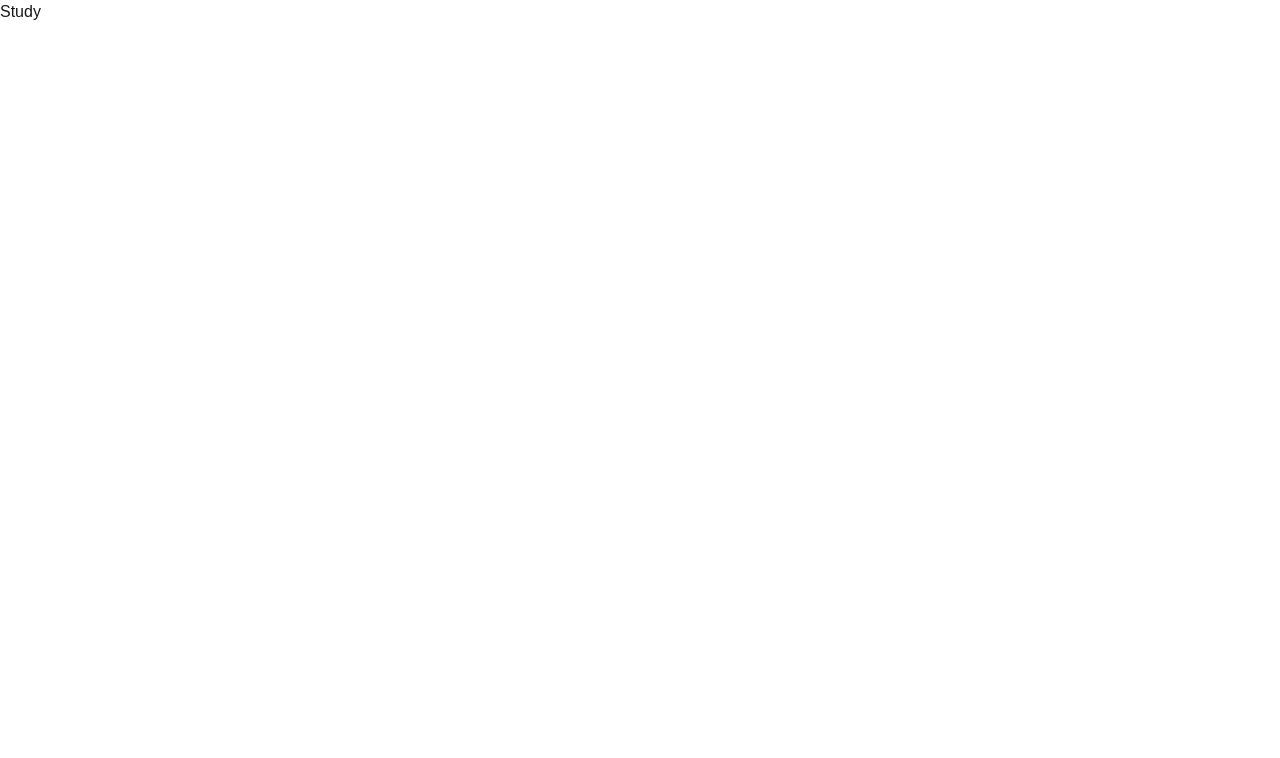
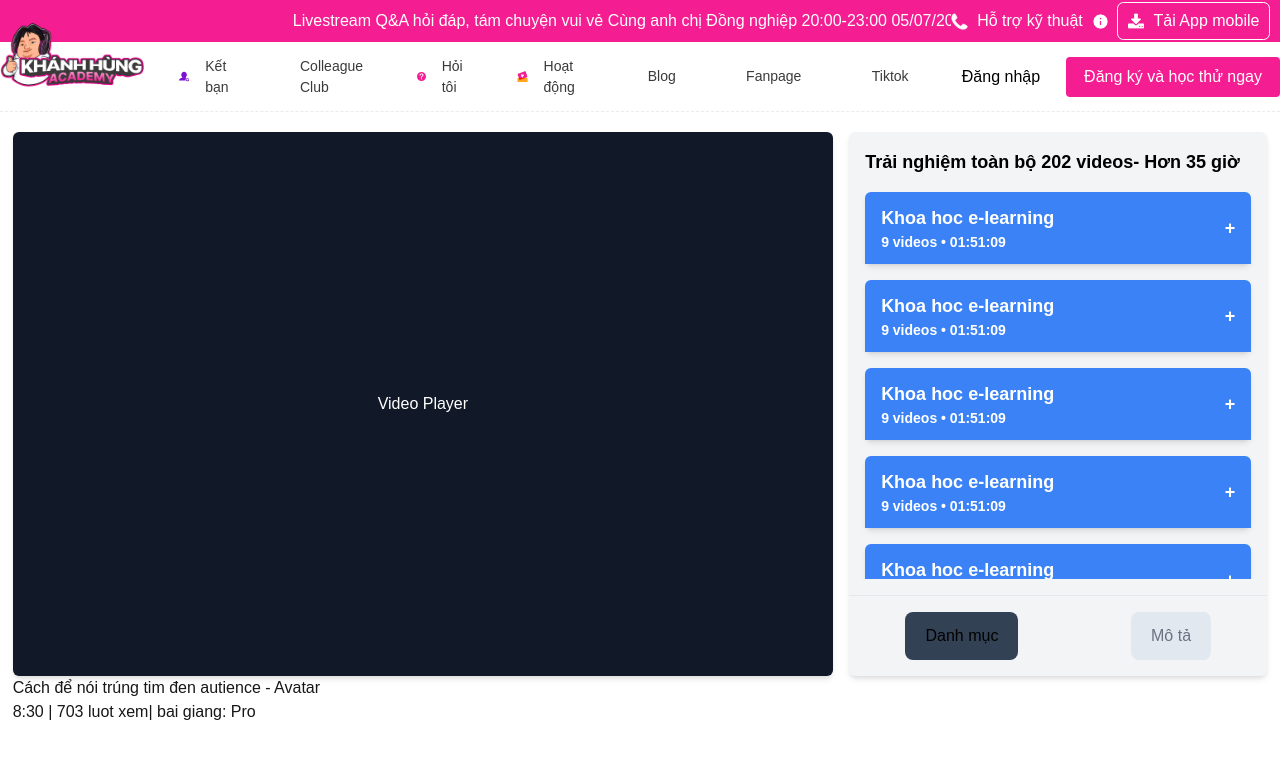
Before and after one commit to doanhuyxh/khanh_hung_fe, a Next.js app: page /learn/study in a window 1280 px wide. Shown: the top 758 px of the page. Built offline with nearby package versions, Linux system fonts and the light colour scheme.

Commit message:
layout phan trang khoa hoc

```diff
--- /dev/null
+++ b/app/components/Collapse/CollapseCourse.tsx
@@ -0,0 +1,76 @@
+import { useState } from "react";
+
+interface CourseItem {
+  image: string;
+  type: string;
+  isFree: boolean;
+  timeDuration: string;
+  name: string;
+}
+
+interface CollapseCourseProps {
+  title: string;
+  numberVideo: number;
+  timeDuration: string;
+  data: CourseItem[];
+}
+
+export default function CollapseCourse({
+  title,
+  numberVideo,
+  timeDuration,
+  data,
+}: CollapseCourseProps) {
+  const [isOpen, setIsOpen] = useState(false);
+
+  return (
+    <div className="w-full rounded-md shadow-md">
+      <button
+        onClick={() => setIsOpen(!isOpen)}
+        className="w-full px-4 py-3 text-left bg-blue-500 text-white font-semibold rounded-t-md hover:bg-blue-600 flex justify-between items-center"
+      >
+        <div>
+          <h2 className="text-lg">{title}</h2>
+          <p className="text-sm">
+            {numberVideo} videos • {timeDuration}
+          </p>
+        </div>
+        <span className="text-lg">{isOpen ? "-" : "+"}</span>
+      </button>
+
+      <div
+        className={`transition-all duration-300 ease-in-out overflow-hidden bg-gray-100 ${
+          isOpen ? "max-h-screen" : "max-h-0"
+        }`}
+        style={{ transitionProperty: "max-height" }}
+      >
+        <div className="p-4">
+          {data.map((item, index) => (
+            <div
+              key={index}
+              className="flex items-center cursor-pointer p-2 mb-2 bg-white rounded-md shadow-sm hover:shadow-md"
+            >
+              <div className="w-1/3">
+                <img
+                  src={item.image}
+                  alt={item.name}
+                  className="w-full h-auto rounded-md object-cover"
+                />
+              </div>
+
+              <div className="w-2/3 flex flex-col gap-10 px-4">
+                <h3 className="text-sm font-medium mb-2 text-black">
+                  {item.name}
+                </h3>
+                <div className="flex justify-between text-xs text-gray-500">
+                  <p>{item.isFree ? "Free" : "Paid"}</p>
+                  <p>{item.timeDuration}</p>
+                </div>
+              </div>
+            </div>
+          ))}
+        </div>
+      </div>
+    </div>
+  );
+}
--- /dev/null
+++ b/app/components/Collapse/index.tsx
@@ -0,0 +1,5 @@
+import CollapseCourse from "./CollapseCourse";
+
+export {
+    CollapseCourse
+}
--- a/app/components/Headers/Auth.scss
+++ b/app/components/Headers/Auth.scss
@@ -8,6 +8,10 @@
 
 .btn_login {
     @extend .btn_header;
+
+    span{
+        color: #000;
+    }
 
     &:hover {
         border: 1px dashed var(--primary-color);
--- a/app/layout.tsx
+++ b/app/layout.tsx
@@ -1,13 +1,17 @@
 import { geistSans, geistMono, metadata } from "./configs/layout-config";
 import "./styles/global.css";
+import Header from "./components/Headers";
 
 export default function RootLayout({
   children,
 }: Readonly<{
   children: React.ReactNode;
 }>) {
-  const title = typeof metadata.title === 'string' ? metadata.title : 'Title';
-  const description = typeof metadata.description === 'string' ? metadata.description : 'Description';
+  const title = typeof metadata.title === "string" ? metadata.title : "Title";
+  const description =
+    typeof metadata.description === "string"
+      ? metadata.description
+      : "Description";
 
   return (
     <html lang="en">
@@ -15,8 +19,11 @@ export default function RootLayout({
         <title>{title}</title>
         <meta name="description" content={description} />
       </head>
-      <body className={`${geistSans.variable} ${geistMono.variable} antialiased`}>
-        {children}
+      <body
+        className={`${geistSans.variable} ${geistMono.variable} antialiased`}
+      >
+        <Header />
+        <main className="main">{children}</main>
       </body>
     </html>
   );
--- a/app/learn/study/page.tsx
+++ b/app/learn/study/page.tsx
@@ -1,10 +1,157 @@
+"use client";
 
+import { useEffect, useState } from "react";
+import "../../styles/study.scss";
+import { CollapseCourse } from "@/app/components/Collapse";
 
+export default function StudyPage() {
+  const title = "Khoa hoc e-learning";
+  const [data, setData] = useState<any[]>([]);
 
-export default function Page() {
-    return (
+  const [activeTab, setActiveTab] = useState("course"); // Default tab is "course"
+
+  useEffect(() => {
+    let temp_arr = [];
+    for (let i = 0; i < 20; i++) {
+      let temp = {
+        image: "/assets/images/course/co-hoi-cua-chuyen-gia.png",
+        type: "quan_trong",
+        isFree: true,
+        timeDuration: "10:35",
+        name: "Cơ hội thật sự của chuyên gia trong thời đại sáo rỗng!",
+      };
+
+      temp_arr.push(temp);
+    }
+    setData(temp_arr);
+  }, []);
+
+  return (
+    <div className="study_container flex flex-col lg:flex-row lg:gap-4 lg:px-10 px-4 py-8">
+      <div className="video_section flex-1 bg-gray-900  rounded-md shadow-md">
+        <div className="h-full w-full flex items-center justify-center text-white">
+          <p>Video Player</p>
+        </div>
         <div>
-            <h1>Study</h1>
+          <p className="text-xxl">
+            Cách để nói trúng tim đen autience - Avatar
+          </p>
+          <p>8:30 | 703 luot xem| bai giang: Pro</p>
         </div>
-    )
+      </div>
+
+      <div className="video_list lg:w-1/3 w-full bg-gray-100 rounded-md shadow-md mt-4 lg:mt-0 flex flex-col">
+        {activeTab == "course" && (
+          <div className="p-4 flex-1 overflow-y-auto">
+            <h2 className="text-lg font-semibold mb-4 text-black">
+              Trải nghiệm toàn bộ 202 videos- Hơn 35 giờ
+            </h2>
+            <div className="space-y-4">
+              {data.map((item: any, index: number) => {
+                return (
+                  <CollapseCourse
+                  key={index}
+                    title={title}
+                    data={data}
+                    numberVideo={9}
+                    timeDuration="01:51:09"
+                  />
+                );
+              })}
+            </div>
+          </div>
+        )}
+
+        {activeTab == "description" && (
+          <div className="p-4 flex-1 overflow-y-auto">
+            <div className="text-black">
+              Lorem ipsum, dolor sit amet consectetur adipisicing elit. Sequi,
+              illum mollitia deleniti enim tenetur, aliquid aspernatur error
+              fugiat sunt consequatur perferendis molestiae dolore nulla? Ad at
+              perferendis illo nobis magni. Lorem ipsum, dolor sit amet
+              consectetur adipisicing elit. Sequi, illum mollitia deleniti enim
+              tenetur, aliquid aspernatur error fugiat sunt consequatur
+              perferendis molestiae dolore nulla? Ad at perferendis illo nobis
+              magni. Lorem ipsum, dolor sit amet consectetur adipisicing elit.
+              Sequi, illum mollitia deleniti enim tenetur, aliquid aspernatur
+              error fugiat sunt consequatur perferendis molestiae dolore nulla?
+              Ad at perferendis illo nobis magni. Lorem ipsum, dolor sit amet
+              consectetur adipisicing elit. Sequi, illum mollitia deleniti enim
+              tenetur, aliquid aspernatur error fugiat sunt consequatur
+              perferendis molestiae dolore nulla? Ad at perferendis illo nobis
+              magni. Lorem ipsum, dolor sit amet consectetur adipisicing elit.
+              Sequi, illum mollitia deleniti enim tenetur, aliquid aspernatur
+              error fugiat sunt consequatur perferendis molestiae dolore nulla?
+              Ad at perferendis illo nobis magni. Lorem ipsum, dolor sit amet
+              consectetur adipisicing elit. Sequi, illum mollitia deleniti enim
+              tenetur, aliquid aspernatur error fugiat sunt consequatur
+              perferendis molestiae dolore nulla? Ad at perferendis illo nobis
+              magni. Lorem ipsum, dolor sit amet consectetur adipisicing elit.
+              Sequi, illum mollitia deleniti enim tenetur, aliquid aspernatur
+              error fugiat sunt consequatur perferendis molestiae dolore nulla?
+              Ad at perferendis illo nobis magni. Lorem ipsum, dolor sit amet
+              consectetur adipisicing elit. Sequi, illum mollitia deleniti enim
+              tenetur, aliquid aspernatur error fugiat sunt consequatur
+              perferendis molestiae dolore nulla? Ad at perferendis illo nobis
+              magni. Lorem ipsum, dolor sit amet consectetur adipisicing elit.
+              Sequi, illum mollitia deleniti enim tenetur, aliquid aspernatur
+              error fugiat sunt consequatur perferendis molestiae dolore nulla?
+              Ad at perferendis illo nobis magni. Lorem ipsum, dolor sit amet
+              consectetur adipisicing elit. Sequi, illum mollitia deleniti enim
+              tenetur, aliquid aspernatur error fugiat sunt consequatur
+              perferendis molestiae dolore nulla? Ad at perferendis illo nobis
+              magni. Lorem ipsum, dolor sit amet consectetur adipisicing elit.
+              Sequi, illum mollitia deleniti enim tenetur, aliquid aspernatur
+              error fugiat sunt consequatur perferendis molestiae dolore nulla?
+              Ad at perferendis illo nobis magni. Lorem ipsum, dolor sit amet
+              consectetur adipisicing elit. Sequi, illum mollitia deleniti enim
+              tenetur, aliquid aspernatur error fugiat sunt consequatur
+              perferendis molestiae dolore nulla? Ad at perferendis illo nobis
+              magni. Lorem ipsum, dolor sit amet consectetur adipisicing elit.
+              Sequi, illum mollitia deleniti enim tenetur, aliquid aspernatur
+              error fugiat sunt consequatur perferendis molestiae dolore nulla?
+              Ad at perferendis illo nobis magni. Lorem ipsum, dolor sit amet
+              consectetur adipisicing elit. Sequi, illum mollitia deleniti enim
+              tenetur, aliquid aspernatur error fugiat sunt consequatur
+              perferendis molestiae dolore nulla? Ad at perferendis illo nobis
+              magni.
+            </div>
+          </div>
+        )}
+
+        <div className="my-4">
+          <div className="flex justify-around border-t pt-4">
+            <button
+              className={`px-5 py-3 rounded-lg ${
+                activeTab === "course" ? "bg-slate-700" : "bg-slate-200"
+              }`}
+              onClick={() => setActiveTab("course")}
+            >
+              <span
+                className={
+                  activeTab === "course" ? "text-black" : "text-gray-500"
+                }
+              >
+                Danh mục
+              </span>
+            </button>
+            <button
+              className={`px-5 py-3 rounded-lg ${
+                activeTab === "description" ? "bg-slate-700" : "bg-slate-200"
+              }`}
+              onClick={() => setActiveTab("description")}
+            >
+              <span
+                className={
+                  activeTab === "description" ? "text-black" : "text-gray-500"
+                }
+              >
+                Mô tả
+              </span>
+            </button>
+          </div>
+        </div>
+      </div>
+    </div>
+  );
 }
--- a/app/page.tsx
+++ b/app/page.tsx
@@ -3,7 +3,6 @@ import Header from "./components/Headers";
 export default function Home() {
   return (
     <div>
-      <Header />
       <h1>Home</h1>
     </div>
   );
--- a/app/styles/global.css
+++ b/app/styles/global.css
@@ -17,6 +17,7 @@
   --sz-hd-top: 4.4rem;
   --sz-hd-bot: 6.8rem;
   --sz-hd-menu: 4.8rem;
+  --h-page: 950;
 }
 
 @media (prefers-color-scheme: dark) {
@@ -36,5 +37,11 @@ body {
   color: var(--foreground);
   background: var(--background);
   font-family: Arial, Helvetica, sans-serif;
+  width: 100vw
 
 }
+
+.main{
+  padding-top: 20px;
+  min-height: 68vh;
+}
--- /dev/null
+++ b/app/styles/study.scss
@@ -0,0 +1,21 @@
+
+
+.study_container{
+    margin: 0 auto;
+    max-width: calc(1694 / var(--h-page)* 100vh);
+    padding: 0 calc(15 / var(--h-page)* 100vh);
+    width: 100%;
+}
+
+.video_list {
+    min-height: 64px;
+    overflow-y: auto;
+  }
+
+
+  @media (min-width: 1200px) {
+    .video_list {
+      height: calc(100vh - 16rem);
+      overflow-y: auto;
+    }
+  }
--- a/next.config.ts
+++ b/next.config.ts
@@ -2,7 +2,7 @@ import type { NextConfig } from "next";
 
 const nextConfig: NextConfig = {
   experimental:{
-
+    externalDir:true
   },
   reactStrictMode: true,
 };
--- a/tailwind.config.ts
+++ b/tailwind.config.ts
@@ -12,6 +12,9 @@ export default {
         background: "var(--background)",
         foreground: "var(--foreground)",
       },
+      screens: {
+        lg: '1200px',
+      },
     },
   },
   plugins: [],
```
Also changed, not shown: public/assets/images/course/co-hoi-cua-chuyen-gia.png (added).
